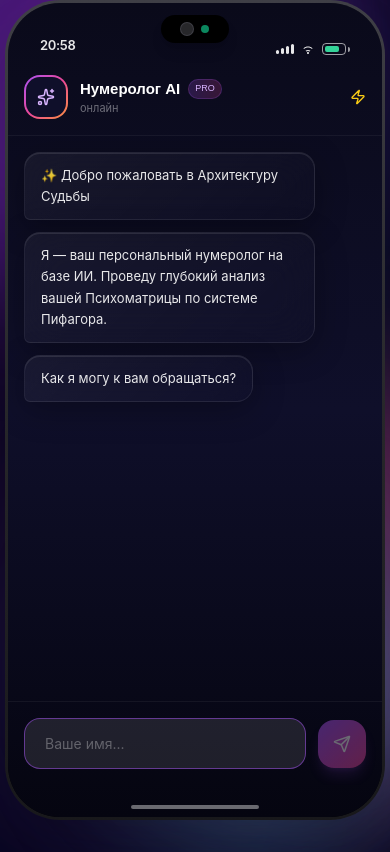
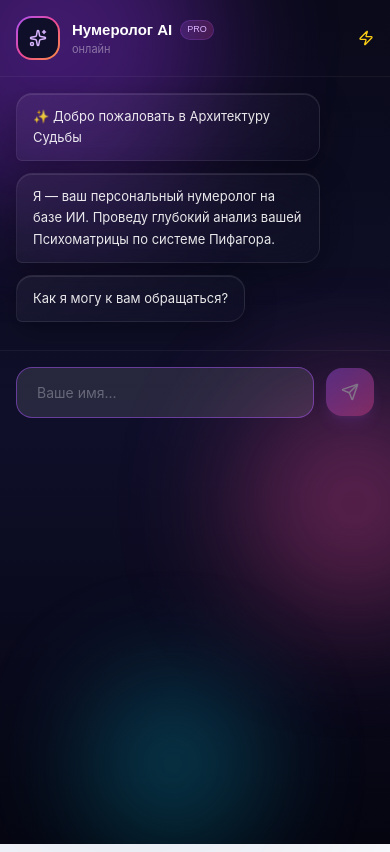
Before and after one commit to DenisMit3/numerology-app, a React (Vite) app: page / in a window 390 px wide. Built offline with nearby package versions, Linux system fonts and the light colour scheme.

Commit message:
Remove phone frame on mobile devices

```diff
--- a/src/components/PhoneFrame.jsx
+++ b/src/components/PhoneFrame.jsx
@@ -1,9 +1,39 @@
-import React from 'react';
+import React, { useState, useEffect } from 'react';
 
 const PhoneFrame = ({ children }) => {
+    const [isMobile, setIsMobile] = useState(false);
     const now = new Date();
     const timeStr = now.toLocaleTimeString('ru-RU', { hour: '2-digit', minute: '2-digit' });
 
+    useEffect(() => {
+        const checkMobile = () => {
+            // Определяем мобильное устройство по ширине экрана
+            setIsMobile(window.innerWidth < 768);
+        };
+
+        checkMobile();
+        window.addEventListener('resize', checkMobile);
+        return () => window.removeEventListener('resize', checkMobile);
+    }, []);
+
+    // На мобильных устройствах — показываем контент без рамки
+    if (isMobile) {
+        return (
+            <div className="min-h-screen w-full bg-gradient-to-b from-[#0a0a1a] via-[#0f0f2a] to-[#050510] relative overflow-hidden">
+                {/* Animated Background Orbs */}
+                <div className="floating-orb w-[300px] h-[300px] bg-purple-600 -top-24 -left-24" style={{ animationDelay: '0s' }} />
+                <div className="floating-orb w-[200px] h-[200px] bg-pink-500 top-1/2 -right-16" style={{ animationDelay: '2s' }} />
+                <div className="floating-orb w-[150px] h-[150px] bg-cyan-500 bottom-0 left-1/4" style={{ animationDelay: '4s' }} />
+
+                {/* Content */}
+                <div className="relative z-10 min-h-screen">
+                    {children}
+                </div>
+            </div>
+        );
+    }
+
+    // На десктопе — показываем с красивой рамкой телефона
     return (
         <div className="flex items-center justify-center min-h-screen p-4 sm:p-8 relative overflow-hidden">
 
```
